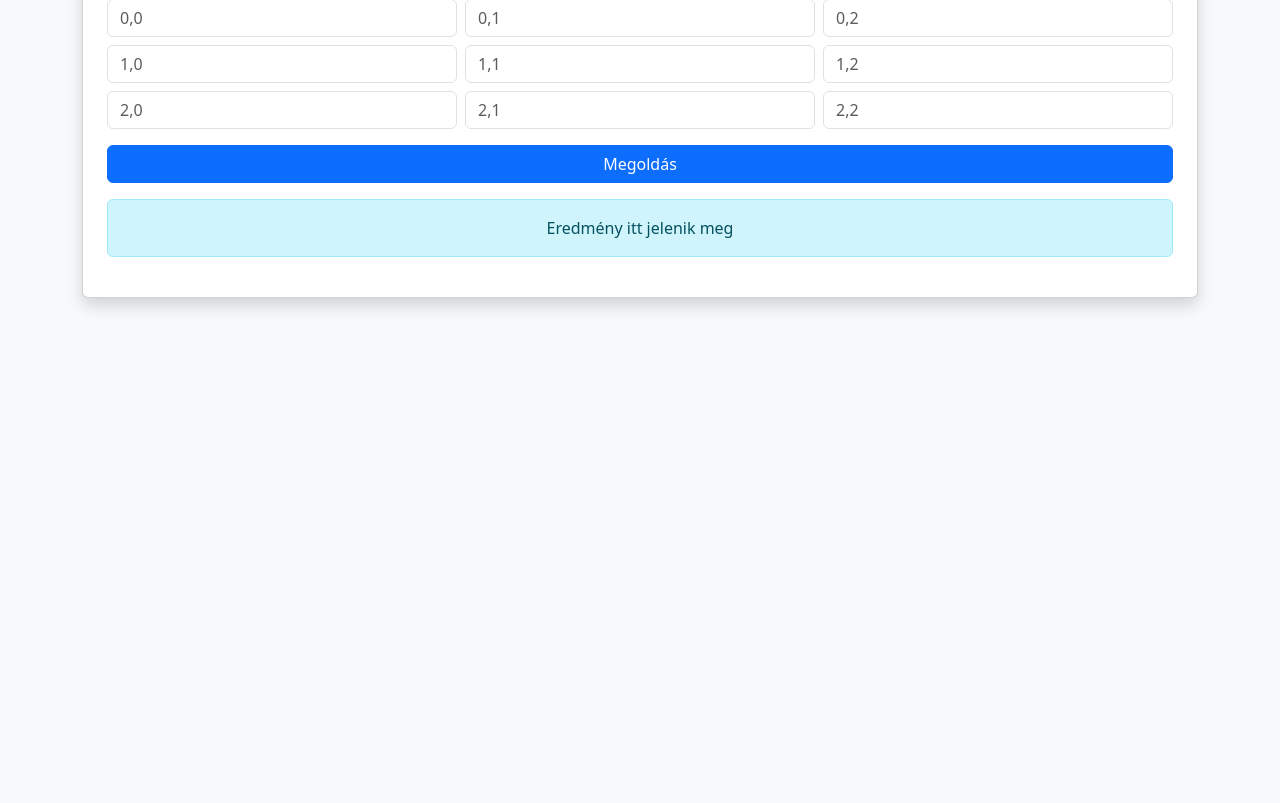
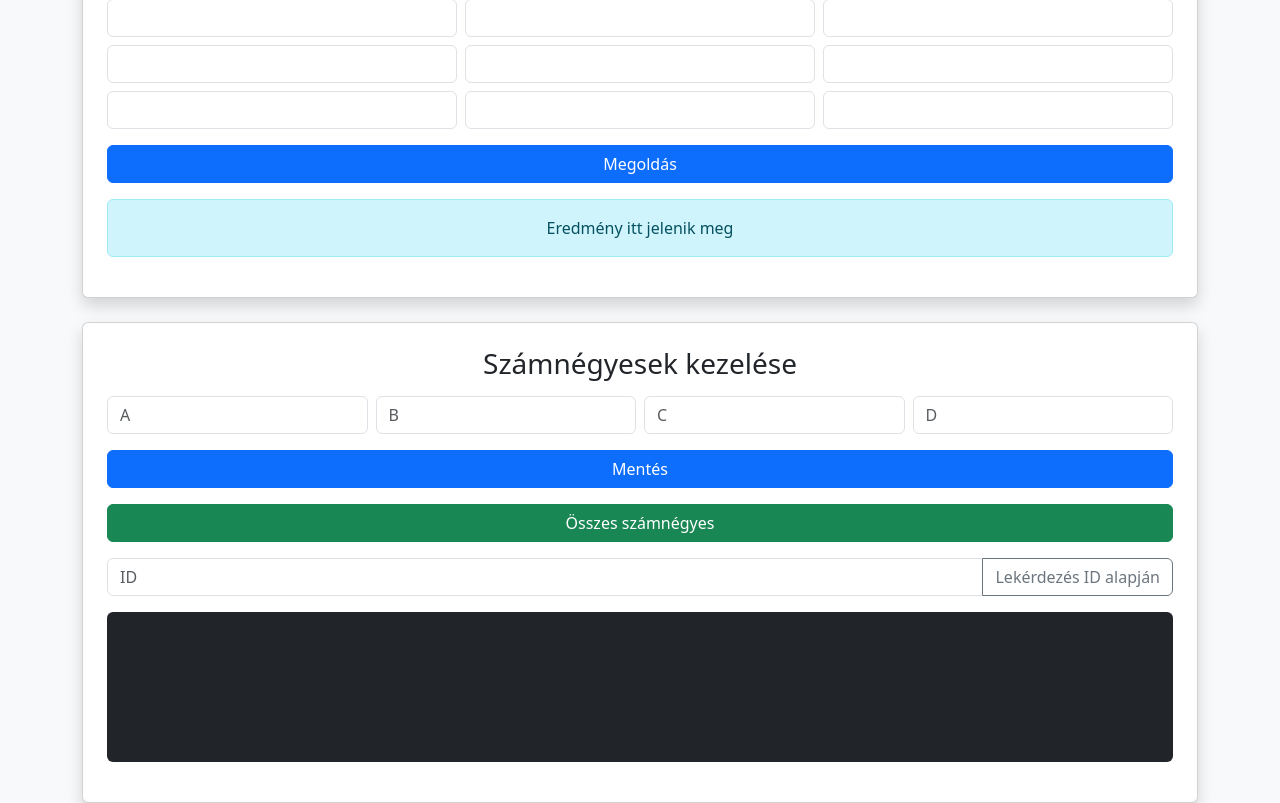
Before and after one commit to Mart1n4122/szamnegyes, a website: page szamnegyes/index.html in a window 1280 px wide. Shown: the part 124-927 px from the top of the page. Before the commit the page ends 800 px from the top, so only its background shows below. Drawn offline with nearby package versions, Linux system fonts and the light colour scheme.

Commit message:
3. 4. feladat megvan elvileg??

```diff
--- a/szamnegyes/index.html
+++ b/szamnegyes/index.html
@@ -1,35 +1,95 @@
-<!DOCTYPE html>
+<!doctype html>
 <html lang="hu">
   <head>
-    <meta charset="UTF-8">
-    <title>Számnégyes</title>
-    <link href="https://cdn.jsdelivr.net/npm/bootstrap@5.3.2/dist/css/bootstrap.min.css" rel="stylesheet">
+    <meta charset="UTF-8" />
+    <title>Számnégyesek & Táblajáték</title>
+    <link
+      href="https://cdn.jsdelivr.net/npm/bootstrap@5.3.2/dist/css/bootstrap.min.css"
+      rel="stylesheet"
+    />
   </head>
   <body class="bg-light">
-
     <div class="container mt-5">
-    <div class="card shadow p-4">
-        <h3 class="mb-3 text-center">Számnégyes</h3>
-
+      <div class="card shadow p-4 mb-4">
+        <h3 class="mb-3 text-center">Számnégyes táblajáték</h3>
         <div class="row g-2 mb-3">
-            <div class="col-4"><input class="form-control" id="c00" type="number" placeholder="0,0"></div>
-            <div class="col-4"><input class="form-control" id="c01" type="number" placeholder="0,1"></div>
-            <div class="col-4"><input class="form-control" id="c02" type="number" placeholder="0,2"></div>
-
-            <div class="col-4"><input class="form-control" id="c10" type="number" placeholder="1,0"></div>
-            <div class="col-4"><input class="form-control" id="c11" type="number" placeholder="1,1"></div>
-            <div class="col-4"><input class="form-control" id="c12" type="number" placeholder="1,2"></div>
-
-            <div class="col-4"><input class="form-control" id="c20" type="number" placeholder="2,0"></div>
-            <div class="col-4"><input class="form-control" id="c21" type="number" placeholder="2,1"></div>
-            <div class="col-4"><input class="form-control" id="c22" type="number" placeholder="2,2"></div>
+          <div class="col-4">
+            <input class="form-control" id="c00" type="number" />
           </div>
-
-        <button class="btn btn-primary w-100" onclick="solve()">Megoldás</button>
-
+          <div class="col-4">
+            <input class="form-control" id="c01" type="number" />
+          </div>
+          <div class="col-4">
+            <input class="form-control" id="c02" type="number" />
+          </div>
+          <div class="col-4">
+            <input class="form-control" id="c10" type="number" />
+          </div>
+          <div class="col-4">
+            <input class="form-control" id="c11" type="number" />
+          </div>
+          <div class="col-4">
+            <input class="form-control" id="c12" type="number" />
+          </div>
+          <div class="col-4">
+            <input class="form-control" id="c20" type="number" />
+          </div>
+          <div class="col-4">
+            <input class="form-control" id="c21" type="number" />
+          </div>
+          <div class="col-4">
+            <input class="form-control" id="c22" type="number" />
+          </div>
+        </div>
+        <button class="btn btn-primary w-100" onclick="solve()">
+          Megoldás
+        </button>
         <div class="alert alert-info mt-3 text-center" id="result">
           Eredmény itt jelenik meg
         </div>
+      </div>
+
+      <div class="card shadow p-4">
+        <h3 class="mb-3 text-center">Számnégyesek kezelése</h3>
+
+        <div class="row g-2 mb-3">
+          <div class="col">
+            <input id="a" type="number" class="form-control" placeholder="A" />
+          </div>
+          <div class="col">
+            <input id="b" type="number" class="form-control" placeholder="B" />
+          </div>
+          <div class="col">
+            <input id="c" type="number" class="form-control" placeholder="C" />
+          </div>
+          <div class="col">
+            <input id="d" type="number" class="form-control" placeholder="D" />
+          </div>
+        </div>
+        <button class="btn btn-primary mb-3" onclick="addFour()">Mentés</button>
+        <div id="addResult"></div>
+
+        <button class="btn btn-success mb-3" onclick="loadAll()">
+          Összes számnégyes
+        </button>
+
+        <div class="input-group mb-3">
+          <input
+            id="searchId"
+            type="number"
+            class="form-control"
+            placeholder="ID"
+          />
+          <button class="btn btn-outline-secondary" onclick="loadById()">
+            Lekérdezés ID alapján
+          </button>
+        </div>
+
+        <pre
+          id="foursResult"
+          class="bg-dark text-light p-3 rounded"
+          style="min-height: 150px"
+        ></pre>
       </div>
     </div>
 
--- a/szamnegyes/script.js
+++ b/szamnegyes/script.js
@@ -1,14 +1,8 @@
 function solve() {
   const table = [
-        [
-            +c00.value, +c01.value, +c02.value
-        ],
-        [
-            +c10.value, +c11.value, +c12.value
-        ],
-        [
-            +c20.value, +c21.value, +c22.value
-        ]
+    [+c00.value, +c01.value, +c02.value],
+    [+c10.value, +c11.value, +c12.value],
+    [+c20.value, +c21.value, +c22.value],
   ];
 
   const a = table[0][0];
@@ -33,3 +27,55 @@ function solve() {
     resultDiv.className = "alert alert-success mt-3 text-center";
   }
 }
+
+const API = "http://localhost:3000/fours";
+
+function addFour() {
+  const data = [
+    Number(a.value),
+    Number(b.value),
+    Number(c.value),
+    Number(d.value),
+  ];
+
+  fetch(API, {
+    method: "POST",
+    headers: { "Content-Type": "application/json" },
+    body: JSON.stringify(data),
+  })
+    .then((r) => {
+      if (!r.ok) throw new Error();
+      return r.json();
+    })
+    .then((res) => {
+      addResult.innerHTML = `<div class="alert alert-success">Mentve! ID: ${res.id}</div>`;
+    })
+    .catch(() => {
+      addResult.innerHTML = `<div class="alert alert-danger">Invalid data</div>`;
+    });
+}
+
+function loadAll() {
+  fetch(API)
+    .then((r) => r.json())
+    .then((data) => {
+      foursResult.textContent = JSON.stringify(data, null, 2);
+    });
+}
+
+function loadById() {
+  const id = searchId.value;
+  if (!id) return;
+
+  fetch(`${API}/${id}`)
+    .then((r) => {
+      if (!r.ok) throw new Error();
+      return r.json();
+    })
+    .then((data) => {
+      foursResult.textContent = JSON.stringify(data, null, 2);
+    })
+    .catch(() => {
+      foursResult.textContent = "Nincs ilyen ID";
+    });
+}
```
Also changed, not shown: szamnegyes/app.js (added, +58 -0 lines), szamnegyes/db.js (added, +23 -0 lines), szamnegyes/package.json (added, +23 -0 lines), 3 other files. Lines whose indentation alone changed are shown as unchanged.
